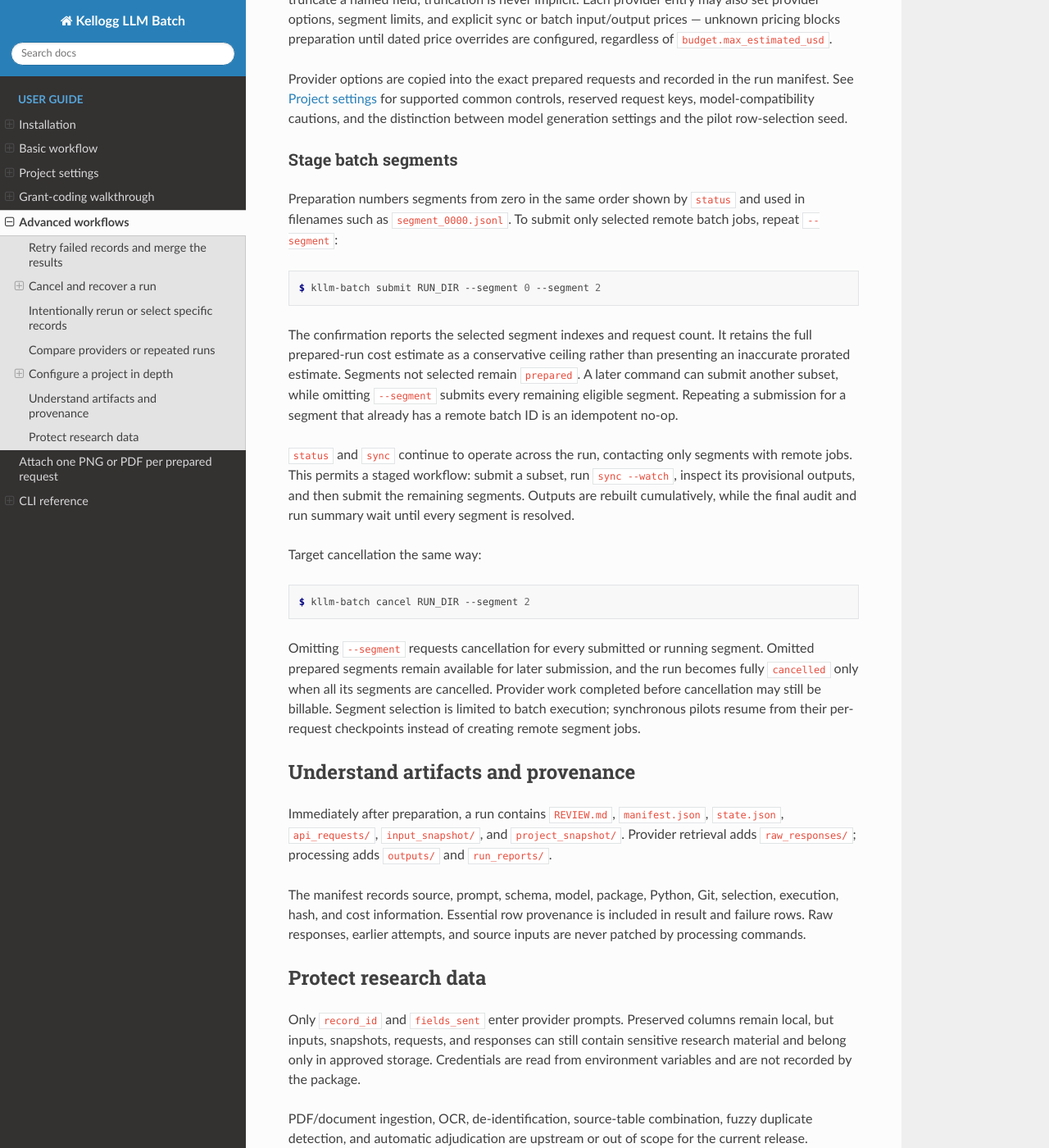
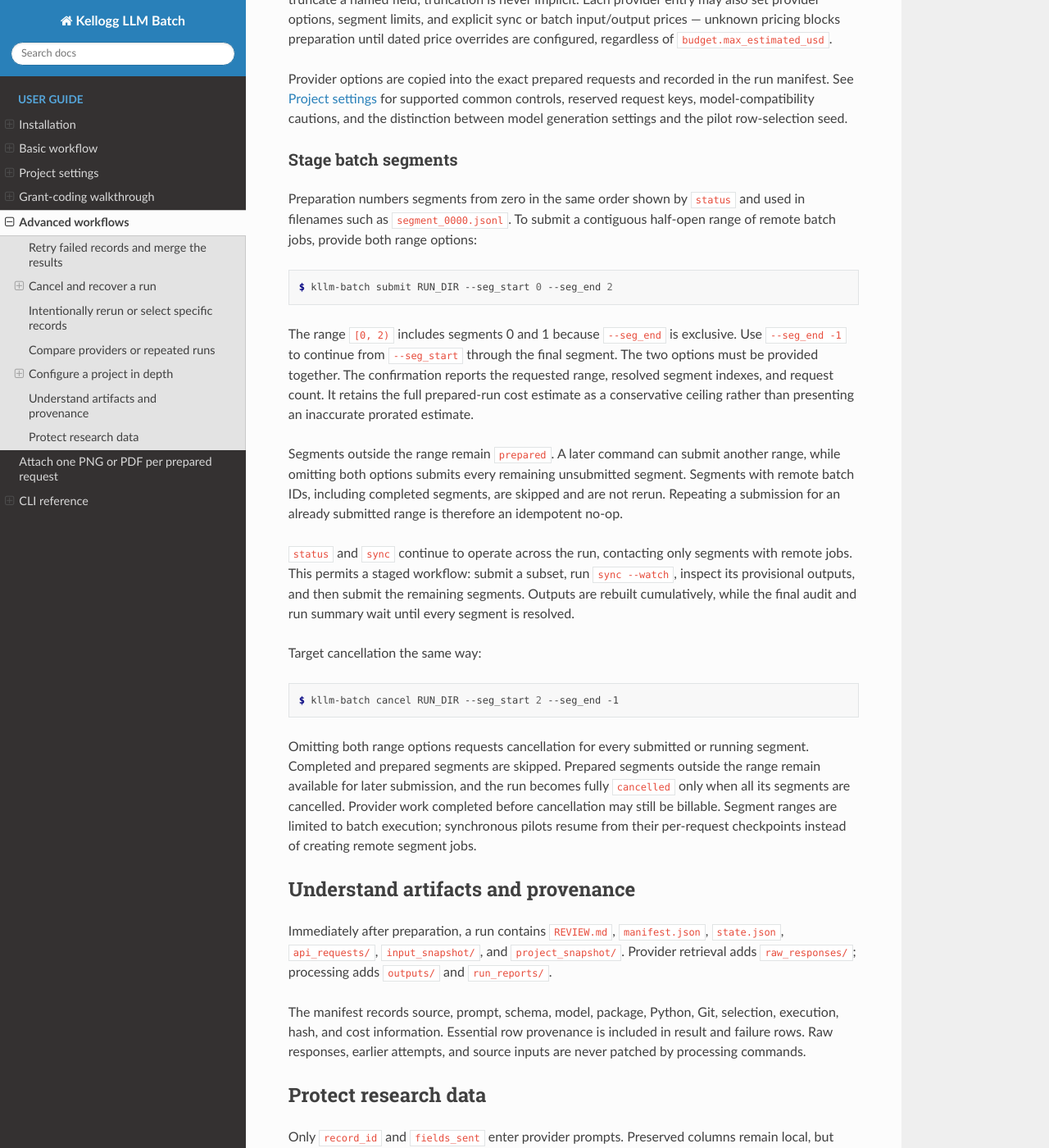
Before and after one commit to rs-kellogg/llm-batch_pipeline, a Sphinx documentation site: the page built from docs/advanced.rst, in a window 1280 px wide and 1400 px high, scrolled down 5185 px. Shown: the whole window at 82% size. Built offline with Sphinx 7.4.7 and the Read the Docs theme 3.1.0, drawn with Linux system fonts in a browser that asks for light colours.

Commit message:
update seg range

```diff
--- a/docs/advanced.rst
+++ b/docs/advanced.rst
@@ -259,19 +259,25 @@ Stage batch segments
 ~~~~~~~~~~~~~~~~~~~~
 
 Preparation numbers segments from zero in the same order shown by ``status``
-and used in filenames such as ``segment_0000.jsonl``. To submit only selected
-remote batch jobs, repeat ``--segment``:
+and used in filenames such as ``segment_0000.jsonl``. To submit a contiguous
+half-open range of remote batch jobs, provide both range options:
 
 .. code-block:: console
 
-   $ kllm-batch submit RUN_DIR --segment 0 --segment 2
+   $ kllm-batch submit RUN_DIR --seg_start 0 --seg_end 2
 
-The confirmation reports the selected segment indexes and request count. It
+The range ``[0, 2)`` includes segments 0 and 1 because ``--seg_end`` is
+exclusive. Use ``--seg_end -1`` to continue from ``--seg_start`` through the
+final segment. The two options must be provided together. The confirmation
+reports the requested range, resolved segment indexes, and request count. It
 retains the full prepared-run cost estimate as a conservative ceiling rather
-than presenting an inaccurate prorated estimate. Segments not selected remain
-``prepared``. A later command can submit another subset, while omitting
-``--segment`` submits every remaining eligible segment. Repeating a submission
-for a segment that already has a remote batch ID is an idempotent no-op.
+than presenting an inaccurate prorated estimate.
+
+Segments outside the range remain ``prepared``. A later command can submit
+another range, while omitting both options submits every remaining unsubmitted
+segment. Segments with remote batch IDs, including completed segments, are
+skipped and are not rerun. Repeating a submission for an already submitted
+range is therefore an idempotent no-op.
 
 ``status`` and ``sync`` continue to operate across the run, contacting only
 segments with remote jobs. This permits a staged workflow: submit a subset,
@@ -283,14 +289,15 @@ Target cancellation the same way:
 
 .. code-block:: console
 
-   $ kllm-batch cancel RUN_DIR --segment 2
+   $ kllm-batch cancel RUN_DIR --seg_start 2 --seg_end -1
 
-Omitting ``--segment`` requests cancellation for every submitted or running
-segment. Omitted prepared segments remain available for later submission, and
-the run becomes fully ``cancelled`` only when all its segments are cancelled.
-Provider work completed before cancellation may still be billable. Segment
-selection is limited to batch execution; synchronous pilots resume from their
-per-request checkpoints instead of creating remote segment jobs.
+Omitting both range options requests cancellation for every submitted or
+running segment. Completed and prepared segments are skipped. Prepared segments
+outside the range remain available for later submission, and the run becomes
+fully ``cancelled`` only when all its segments are cancelled. Provider work
+completed before cancellation may still be billable. Segment ranges are
+limited to batch execution; synchronous pilots resume from their per-request
+checkpoints instead of creating remote segment jobs.
 
 Understand artifacts and provenance
 -----------------------------------
```
Also changed, not shown: docs/cli.rst (+9 -7 lines), 4 other files.
